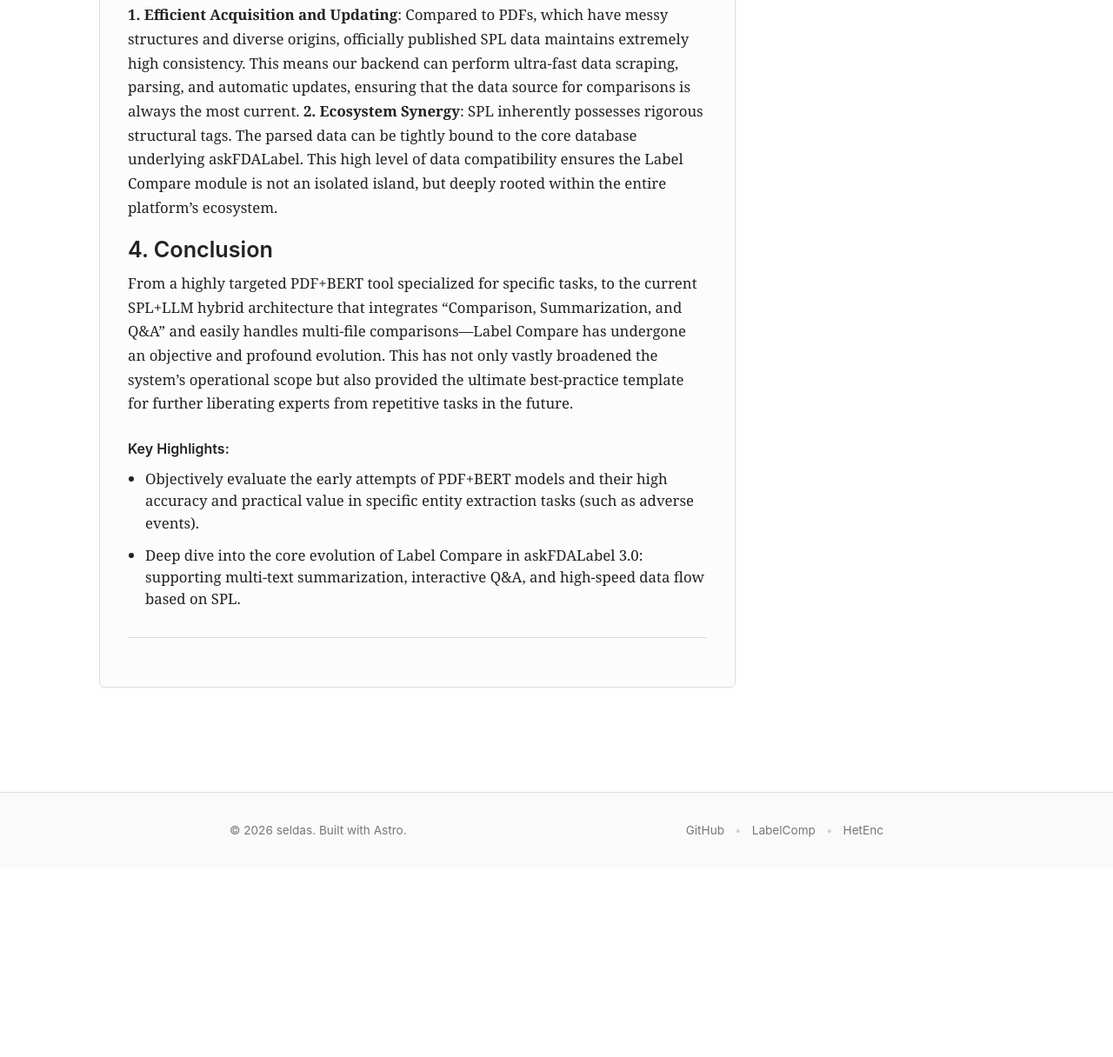
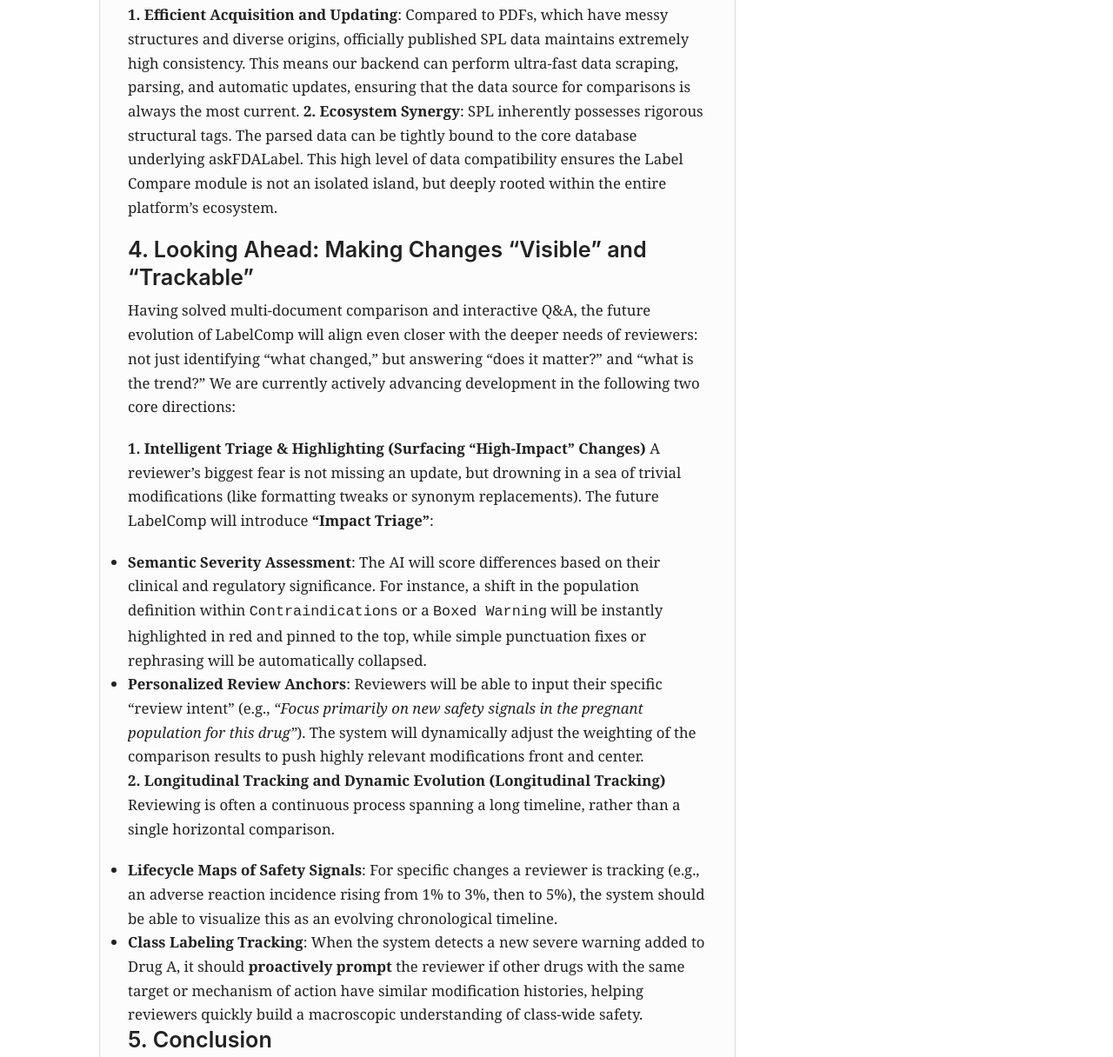
Before and after one commit to seldas/seldas.github.io, an Astro site: page /research in a window 1280 px wide. Shown: the part 2708-3924 px from the top of the page at 87% size. Before the commit the page ends 3706 px from the top, so only its background shows below. Built offline with nearby package versions, Linux system fonts and the light colour scheme; Astro itself is replaced by a stand-in of ours.

Commit message:
feat: add future outlook to labelcomp evolution blog post

```diff
--- a/src/content/researches/2026-05-28-labelcomp-evolution-en.md
+++ b/src/content/researches/2026-05-28-labelcomp-evolution-en.md
@@ -45,6 +45,20 @@ Beyond feature upgrades, the biggest shift at the technical foundation was movin
 **1. Efficient Acquisition and Updating**: Compared to PDFs, which have messy structures and diverse origins, officially published SPL data maintains extremely high consistency. This means our backend can perform ultra-fast data scraping, parsing, and automatic updates, ensuring that the data source for comparisons is always the most current.
 **2. Ecosystem Synergy**: SPL inherently possesses rigorous structural tags. The parsed data can be tightly bound to the core database underlying askFDALabel. This high level of data compatibility ensures the Label Compare module is not an isolated island, but deeply rooted within the entire platform's ecosystem.
 
-## 4. Conclusion
+## 4. Looking Ahead: Making Changes "Visible" and "Trackable"
+
+Having solved multi-document comparison and interactive Q&A, the future evolution of LabelComp will align even closer with the deeper needs of reviewers: not just identifying "what changed," but answering "does it matter?" and "what is the trend?" We are currently actively advancing development in the following two core directions:
+
+**1. Intelligent Triage & Highlighting (Surfacing "High-Impact" Changes)**
+A reviewer's biggest fear is not missing an update, but drowning in a sea of trivial modifications (like formatting tweaks or synonym replacements). The future LabelComp will introduce **"Impact Triage"**:
+*   **Semantic Severity Assessment**: The AI will score differences based on their clinical and regulatory significance. For instance, a shift in the population definition within `Contraindications` or a `Boxed Warning` will be instantly highlighted in red and pinned to the top, while simple punctuation fixes or rephrasing will be automatically collapsed.
+*   **Personalized Review Anchors**: Reviewers will be able to input their specific "review intent" (e.g., *"Focus primarily on new safety signals in the pregnant population for this drug"*). The system will dynamically adjust the weighting of the comparison results to push highly relevant modifications front and center.
+
+**2. Longitudinal Tracking and Dynamic Evolution (Longitudinal Tracking)**
+Reviewing is often a continuous process spanning a long timeline, rather than a single horizontal comparison.
+*   **Lifecycle Maps of Safety Signals**: For specific changes a reviewer is tracking (e.g., an adverse reaction incidence rising from 1% to 3%, then to 5%), the system should be able to visualize this as an evolving chronological timeline.
+*   **Class Labeling Tracking**: When the system detects a new severe warning added to Drug A, it should **proactively prompt** the reviewer if other drugs with the same target or mechanism of action have similar modification histories, helping reviewers quickly build a macroscopic understanding of class-wide safety.
+
+## 5. Conclusion
 
 From a highly targeted PDF+BERT tool specialized for specific tasks, to the current SPL+LLM hybrid architecture that integrates "Comparison, Summarization, and Q&A" and easily handles multi-file comparisons—Label Compare has undergone an objective and profound evolution. This has not only vastly broadened the system's operational scope but also provided the ultimate best-practice template for further liberating experts from repetitive tasks in the future.
--- a/src/content/researches/2026-05-28-labelcomp-evolution.md
+++ b/src/content/researches/2026-05-28-labelcomp-evolution.md
@@ -45,6 +45,20 @@ Reviewer 可以在看到 AI 总结后，继续通过互动 Q&A 的方式，针
 **1. 高效获取与更新**：相比于结构杂乱、来源多样的 PDF，官方发布的 SPL 数据具有极高的一致性。这意味着我们在系统后台能够实现极速的数据抓取、解析和自动更新，确保对比的数据源永远是最新的。
 **2. 平台生态协同**：SPL 先天具有严谨的结构标签。解析出的数据可以直接与 askFDALabel 底层的核心数据库紧密绑定。这种高度的数据兼容性，让 Label Compare 模块不再是一个孤岛，而是深深扎根在整个平台的生态之中。
 
-## 4. 结语
+## 4. 展望未来：让改变“被看见”与“可追踪”
+
+在解决了多文件比对和互动问答之后，LabelComp 未来的进化方向将更加贴合 Reviewer 的深层诉求：不仅仅是找出“哪里变了”，而是要回答“这重要吗”以及“变化趋势是什么”。目前我们正在积极推进以下两个核心方向的开发：
+
+**1. 智能分级与审查焦点（Surfacing "High-Impact" Changes）**
+Reviewer 最怕的不是找不到修改，而是被海量无关紧要的修改（如排版微调、同义词替换）淹没。未来的 LabelComp 将引入**“审查价值分级（Impact Triage）”**：
+*   **语义层面的严重性评估**：AI 将对差异进行临床和监管意义的打分。例如，修改了 `Contraindications` (禁忌症) 或 `Boxed Warning` (黑框警告) 中的人群定义，会被立刻标红置顶；而单纯的标点符号或句式润色则会被自动折叠。
+*   **个性化审查锚点**：Reviewer 可以输入自己的“审查意图”（例如：*“主要关注该药物在孕妇群体中的新安全信号”*）。系统会据此动态调整对比结果的权重，把该意图高度相关的修改推到最显眼的位置。
+
+**2. 纵向追踪与动态演变（Longitudinal Tracking）**
+审查往往是一个具有时间跨度的连续动作，而非单次的横向比对。
+*   **安全性信号的生命周期图谱**：Reviewer 关注的特定改变（比如某个不良反应的发生率从 1% 升至 3%，再到 5%），系统应能将其可视化为一条随时间演变的生命线（Timeline）。
+*   **类内药物联动（Class Labeling Tracking）**：当发现药物 A 新增了某项严重警告时，系统能**主动提示**同靶点或同类机制的其他药物是否也有过类似变更历史，从而帮助审查员快速建立宏观的群体安全认知。
+
+## 5. 结语
 
 从专注于特定任务的 PDF+BERT 专项利器，到如今集“对比、总结、问答”于一体，且能轻松应对多文件比对的 SPL+LLM 混合架构——Label Compare 经历了一场客观而深刻的演进。这不仅极大地泛化了系统的使用范围，更为未来进一步解放专家的重复性工作提供了最佳的实践范本。
```
